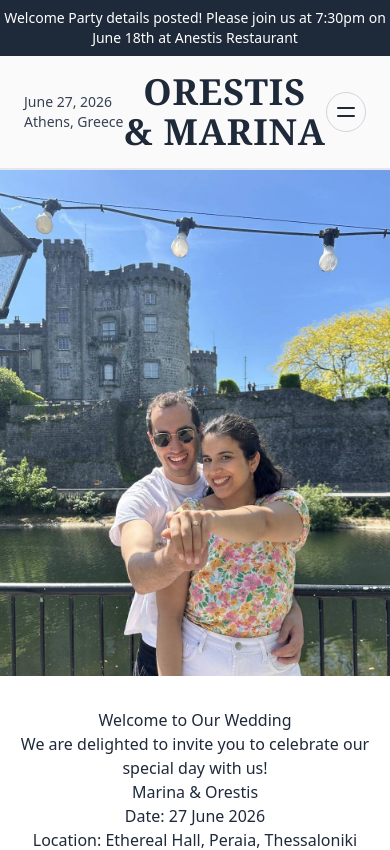
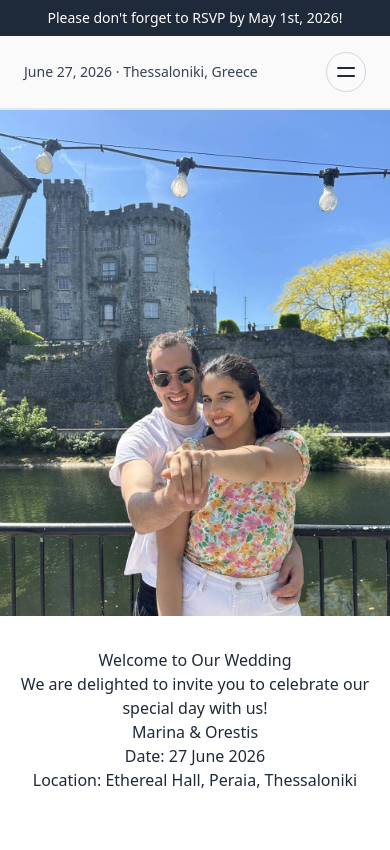
Before and after one commit to oalagial/marina-orestis-wedding, a React (Vite) app: page / in a window 390 px wide. Shown: the top 850 px of the page. Built offline with nearby package versions, Linux system fonts and the light colour scheme.

Commit message:
feat: update announcement and event details in Header component

```diff
--- a/src/components/Header.jsx
+++ b/src/components/Header.jsx
@@ -8,17 +8,21 @@ export default function Header() {
     <>
       {/* Announcement Bar */}
       <div className="bg-gray-800 text-white text-sm py-2 text-center">
-        Welcome Party details posted! Please join us at 7:30pm on June 18th at
-        Anestis Restaurant
+        Please don't forget to RSVP by May 1st, 2026!
       </div>
       <header className="bg-neutral-50 border-b border-gray-200">
         <div className="max-w-6xl mx-auto flex justify-between items-center py-4 px-6">
           <div className="text-sm text-gray-700">
-            <div>June 27, 2026</div>
-            <div>Athens, Greece</div>
+            <span className="block md:hidden">
+              June 27, 2026 · Thessaloniki, Greece
+            </span>
+            <span className="hidden md:block">
+              <div>June 27, 2026</div>
+              <div>Thessaloniki, Greece</div>
+            </span>
           </div>
           <div className="flex-1 text-center">
-            <h1 className="text-4xl font-serif font-bold tracking-wide">
+            <h1 className="hidden md:block text-4xl font-serif font-bold tracking-wide">
               ORESTIS & MARINA
             </h1>
           </div>
```
